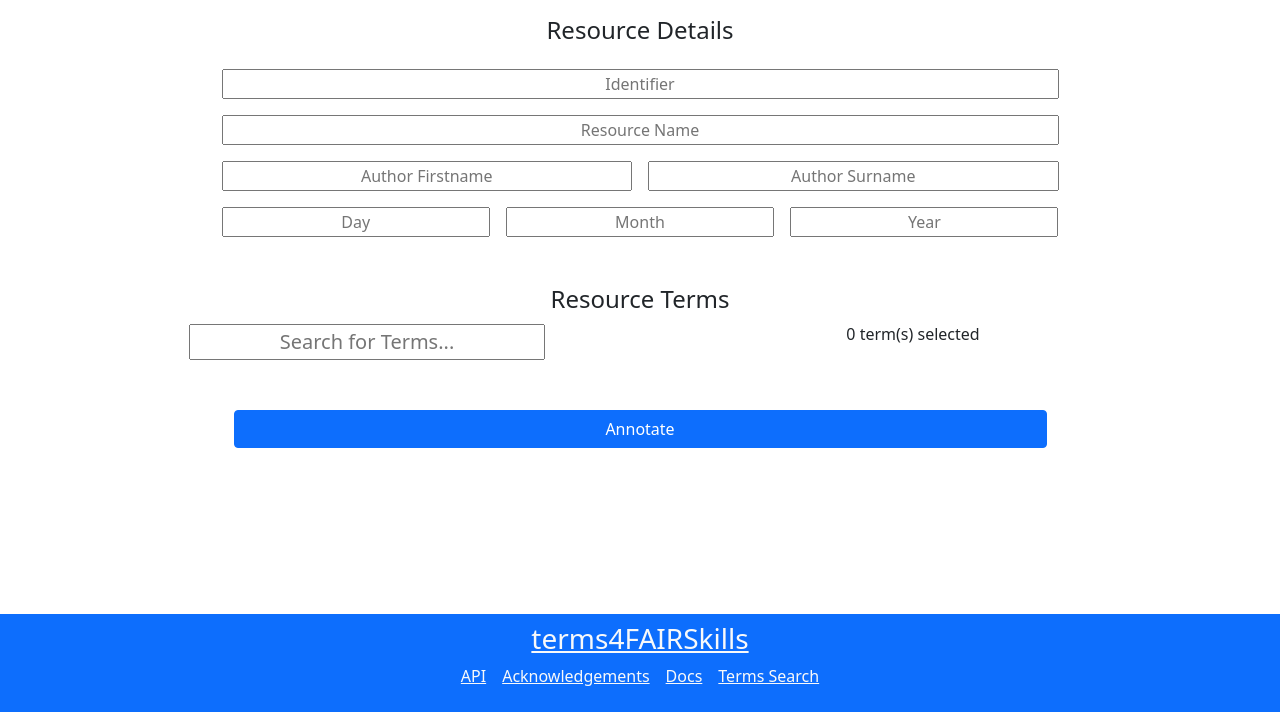
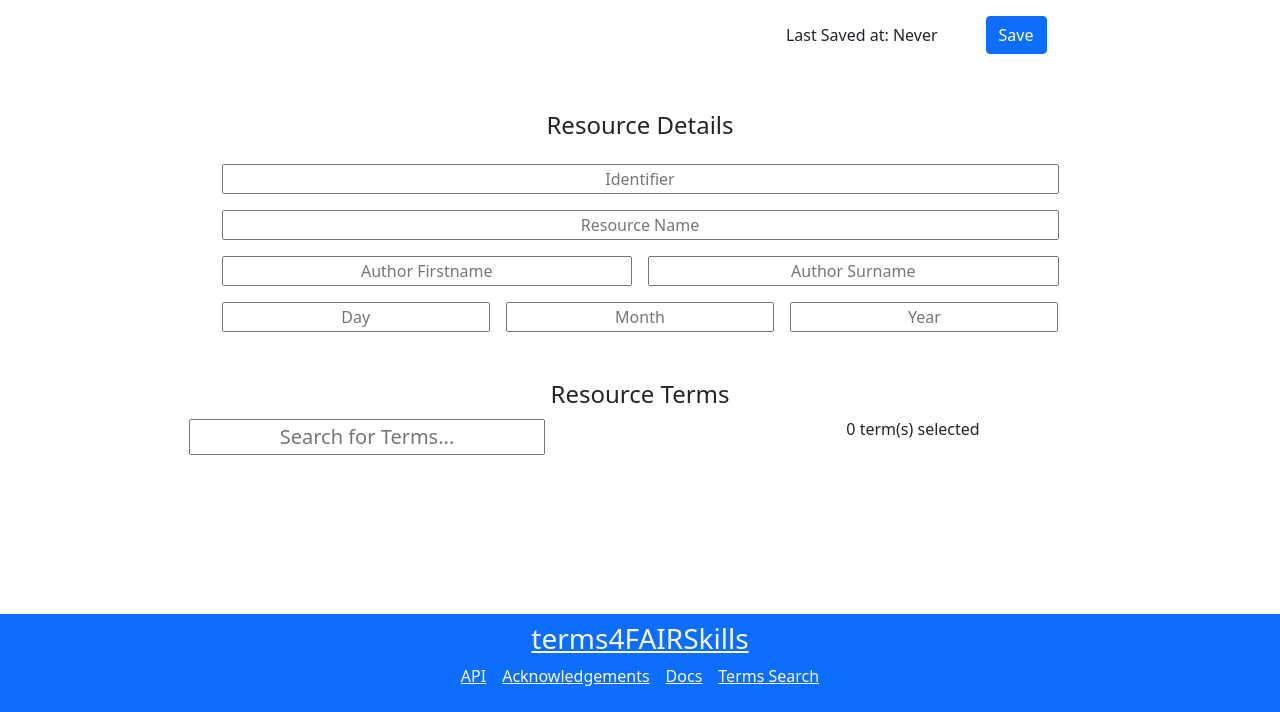
Before and after one commit to hughshanahan/terms4FAIRskillsAnnotator, a Symfony app: template templates/annotator/annotator.html.twig in a window 1280 px wide. Shown: the part 88-800 px from the top of the page. Run offline with Twig, Linux system fonts and the light colour scheme; the template is opened without the code that fills it, so the values that code supplies are empty; some libraries are stand-ins or nearby versions.

Commit message:
The save button can now download the data inputted
The save button can now download the data inputted into the form in the format defined in the materials.json file that the materials browser will use.

Next to the save button is also a clock that shows when the resource data was last saved.

```diff
--- a/public/scripts/T4FSAnnotator.js
+++ b/public/scripts/T4FSAnnotator.js
@@ -90,4 +90,48 @@ class T4FSAnnotator {
     }
 
 
+
+
+    /**
+     * Downlaods a JSON object as a .json file.
+     *
+     * @param {JSON} exportObj the JSON object to download
+     * @param {String} exportName the filename of the download
+     */
+    static downloadObjectAsJson(exportObj, exportName) {
+        // https://stackoverflow.com/a/30800715
+        var dataStr = "data:text/json;charset=utf-8," + encodeURIComponent(JSON.stringify(exportObj));
+        var downloadAnchorNode = document.createElement('a');
+        downloadAnchorNode.setAttribute("href",     dataStr);
+        downloadAnchorNode.setAttribute("download", exportName + ".json");
+        document.body.appendChild(downloadAnchorNode); // required for firefox
+        downloadAnchorNode.click();
+        downloadAnchorNode.remove();
+    }
+
+
+
+    // === Timestamp to Clock conversion ===
+
+    /**
+     * Converts a unix timestamp to hh:mm format.
+     *
+     * @param {int} timestamp the unix timestamp to get as a string
+     * @returns {String} the timestamp in hh:mm format
+     */
+    static timestampToString(timestamp) {
+        // https://stackoverflow.com/a/847196
+
+        // Create a new JavaScript Date object based on the timestamp
+        // multiplied by 1000 so that the argument is in milliseconds, not seconds.
+        var date = new Date(timestamp * 1000);
+        // Hours part from the timestamp
+        var hours = ("0" + date.getHours()).slice(-2); // get the last two digits
+        // Minutes part from the timestamp
+        var minutes = ("0" + date.getMinutes()).slice(-2); // get the last two digits
+
+        return hours + ':' + minutes;
+
+    }
+
 }
--- a/public/scripts/annotator/annotator.js
+++ b/public/scripts/annotator/annotator.js
@@ -71,6 +71,8 @@ class Annotator extends TermsSearch {
             .then(response => response.json())
             .then(data => {
                 console.log(data);
+                T4FSAnnotator.downloadObjectAsJson(data.material, "materials");
+                document.getElementById("last-saved-at").innerHTML = T4FSAnnotator.timestampToString(data.savedAt);
             })
             .catch(err => console.log(err));
 
--- a/templates/annotator/annotator.html.twig
+++ b/templates/annotator/annotator.html.twig
@@ -14,6 +14,14 @@
 
 
     <div class="container d-flex flex-column justify-content-start gap-5 p-0">
+
+
+        <!-- Submit Button Container -->
+        <div class="container w-75 d-flex flex-row justify-content-end align-items-baseline gap-5" id="submit-button-container">
+            <p>Last Saved at: <span id="last-saved-at">Never</span></p>
+            <button type="button" class="btn btn-primary" id="submit" onclick="Annotator.submit();">Save</button>
+        </div>
+
 
         <!-- Form container -->
         <form id="annotator-form">
@@ -80,12 +88,6 @@
             </div>
         </div>
 
-
-        <!-- Submit Button Container -->
-        <div class="container w-75 d-flex flex-column justify-content-center" id="submit-button-container">
-            <button type="button" class="btn btn-primary" id="submit" onclick="Annotator.submit();" />Annotate</button>
-        </div>
-
     </div>
 
 
```
Also changed, not shown: src/Entity/API/APIHandler.php (+19 -3 lines).
